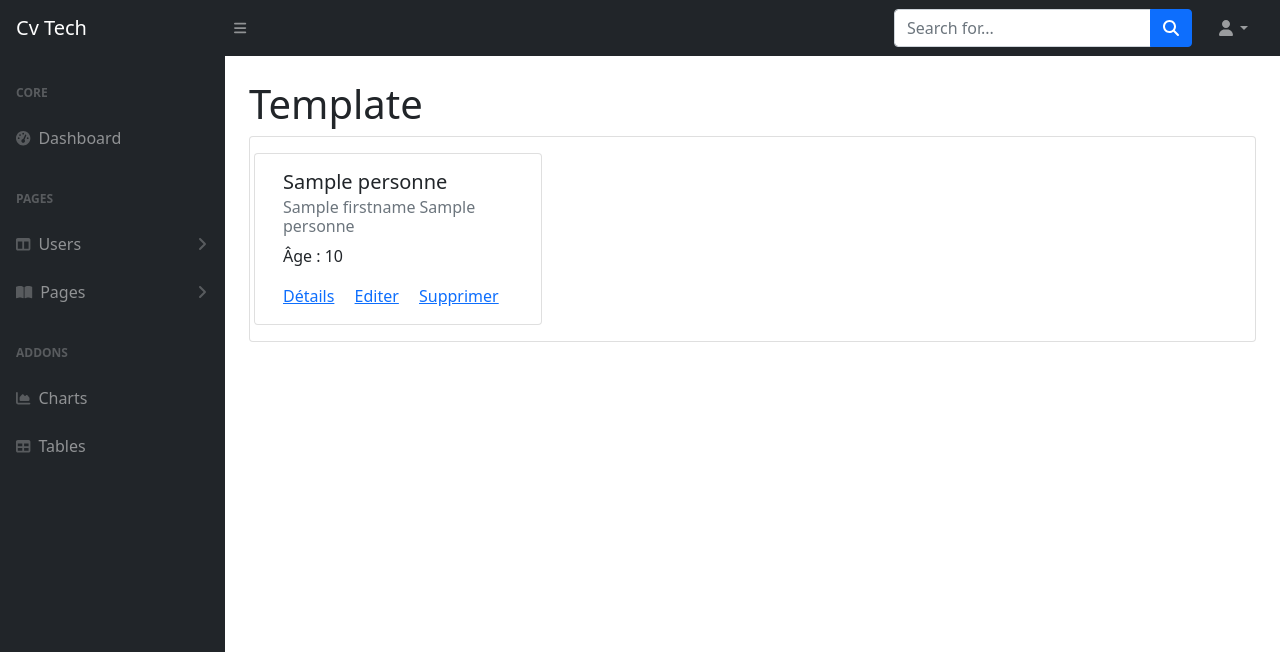
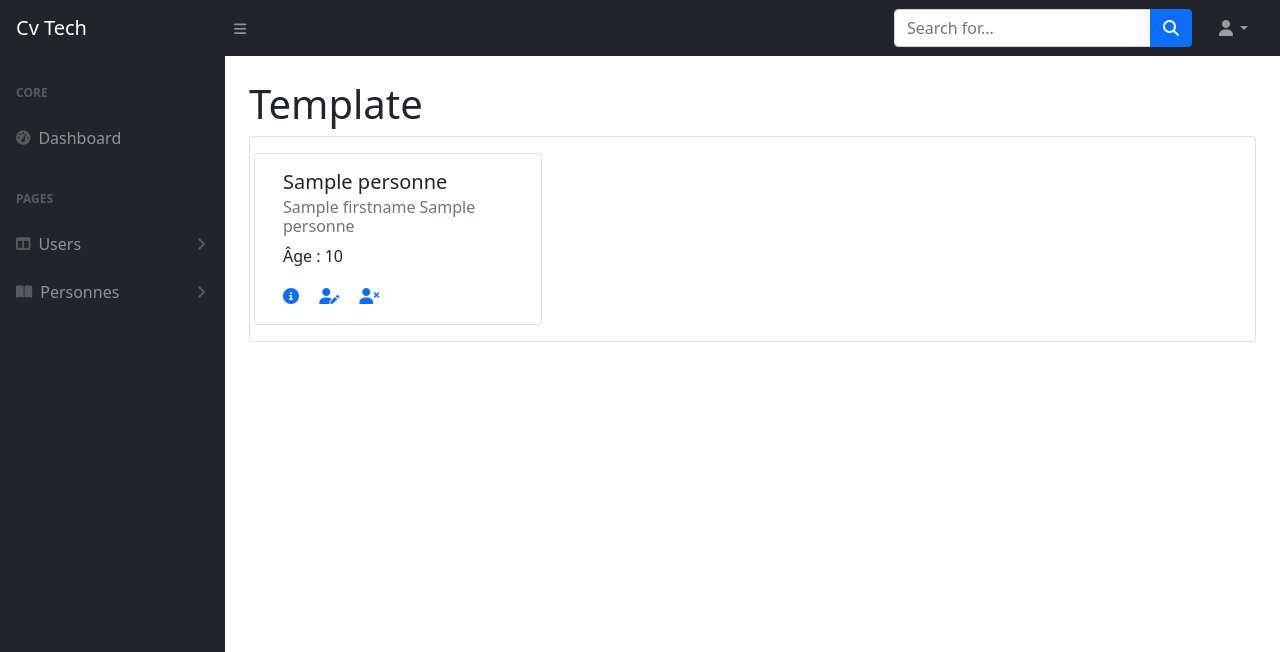
Before and after one commit to Nuage1985/aeb_project, a Symfony app: template templates/personne/index.html.twig in a window 1280 px wide. Shown: the top 652 px of the page. Run offline with Twig, Linux system fonts and the light colour scheme; the template is opened without the code that fills it: most values are stand-ins (such as "Sample title", 1, 10 or a date in 2020); some libraries are stand-ins or nearby versions.

Commit message:
services + reverse control + select2 + jquery + fontawesome

```diff
--- /dev/null
+++ b/package.json
@@ -0,0 +1,5 @@
+{
+  "dependencies": {
+    "jquery": "^3.6.3"
+  }
+}
--- a/src/Entity/Personne.php
+++ b/src/Entity/Personne.php
@@ -32,7 +32,7 @@ class Personne
     #[ORM\Column(type: Types::SMALLINT)]
     private ?int $age = null;
 
-    #[ORM\OneToOne(inversedBy: 'personne', cascade: ['persist', 'remove'])]
+    #[ORM\ManyToOne(inversedBy: 'personne', cascade: ['persist', 'remove'])]
     private ?Profile $profil = null;
 
     #[ORM\ManyToMany(targetEntity: Hobby::class)]
--- a/src/Entity/Profile.php
+++ b/src/Entity/Profile.php
@@ -5,6 +5,8 @@ namespace App\Entity;
 use App\Repository\ProfileRepository;
 use App\Traits\TimeStampTrait;
 use Doctrine\ORM\Mapping as ORM;
+use Doctrine\Common\Collections\ArrayCollection;
+use Doctrine\Common\Collections\Collection;
 
 #[ORM\Entity(repositoryClass: ProfileRepository::class)]
 #[ORM\HasLifecycleCallbacks]
@@ -23,8 +25,8 @@ class Profile
     #[ORM\Column(length: 50)]
     private ?string $rs = null;
 
-    #[ORM\OneToOne(mappedBy: 'profil', cascade: ['persist', 'remove'])]
-    private ?Personne $personne = null;
+   #[ORM\OneToMany(mappedBy: 'profil', targetEntity: Personne::class)]
+    private Collection $personnes;
 
     public function getId(): ?int
     {
--- a/templates/personne/add-personne.html.twig
+++ b/templates/personne/add-personne.html.twig
@@ -10,5 +10,5 @@
 {% endblock %}
 
 {% block title %}
-
+    Editer une personne
 {% endblock %}
--- a/templates/personne/index.html.twig
+++ b/templates/personne/index.html.twig
@@ -1,6 +1,8 @@
 {% extends 'template.html.twig' %}
 
-{% block title %}Liste des personnes{% endblock %}
+{% block title %}
+	Liste des personnes
+{% endblock %}
 
 {% block body %}
 
@@ -11,11 +13,13 @@
 			<div class="card" style="width: 18rem;">
 				<div class="card-body">
 					<h5 class="card-title">{{ personne.name }}</h5>
-                <h6 class="card-subtitle mb-2 text-muted">{{ personne.firstname }} {{ personne.name }}</h6>
-                <p class="card-text">Âge : {{ personne.age }}</p>
-                <a href="{{ path('app_personne.detail', {id: personne.id}) }}" class="card-link">Détails</a>
-                <a href="{{ path('app_personne.edit', {id: personne.id}) }}" class="card-link">Editer</a>
-                <a href="{{ path('app_personne.delete', {id: personne.id}) }}" class="card-link">Supprimer</a>
+					<h6 class="card-subtitle mb-2 text-muted">{{ personne.firstname }}
+						{{ personne.name }}</h6>
+					<p class="card-text">Âge :
+						{{ personne.age }}</p>
+					<a href="{{ path('app_personne.detail', {id: personne.id}) }}" class="card-link"><i class="fa-solid fa-circle-info"></i></a>
+					<a href="{{ path('app_personne.edit', {id: personne.id}) }}" class="card-link"><i class="fa-solid fa-user-pen"></i></a>
+					<a href="{{ path('app_personne.delete', {id: personne.id}) }}" class="card-link"><i class="fa-solid fa-user-xmark"></i></a>
 				</div>
 			</div>
 
@@ -30,29 +34,21 @@
 
 						{% if page != 1 %}
 							<li class="page-item">
-                            <a
-                                    class="page-link"
-                                    href="{{ path('app_personne.list.alls', {page: -1, nbre: nbre}) }}"
-                            >Previous
+								<a class="page-link" href="{{ path('app_personne.list.alls', {page: -1, nbre: nbre}) }}">Previous
 								</a>
 							</li>
 						{% endif %}
 
 						{% for i in range(1, nbrePage) %}
 							<li class="page-item">
-                            <a class="page-link"
-                               href="{{ path('app_personne.list.alls', {page: i, nbre: nbre}) }}"
-                            >{{ i }}
+								<a class="page-link" href="{{ path('app_personne.list.alls', {page: i, nbre: nbre}) }}">{{ i }}
 								</a>
 							</li>
 						{% endfor %}
 
 						{% if page != nbrePage %}
 							<li class="page-item">
-                            <a
-                                    class="page-link"
-                                    href="{{ path('app_personne.list.alls', {page: +1, nbre: nbre}) }}"
-                            >Next
+								<a class="page-link" href="{{ path('app_personne.list.alls', {page: +1, nbre: nbre}) }}">Next
 								</a>
 							</li>
 						{% endif %}
--- a/templates/template.html.twig
+++ b/templates/template.html.twig
@@ -11,10 +11,11 @@
             Template
         {% endblock %}
     </title>
-    <link href="{{ asset('assets/css/styles.css') }}" rel="stylesheet" />
     {% block stylesheets %}
+        <link href="{{ asset('assets/css/styles.css') }}" rel="stylesheet" />
+        <link href="{{ asset('assets/node_modules/select2/dist/css/select2.min.css') }}" rel="stylesheet" />
+        <link href="{{ asset('assets/node_modules/@fortawesome/fontawesome-free/css/all.min.css') }}" rel="stylesheet" />
     {% endblock %}
-    <script src="https://use.fontawesome.com/releases/v6.1.0/js/all.js" crossorigin="anonymous"></script>
 </head>
 <body>
 <nav class="sb-topnav navbar navbar-expand navbar-dark bg-dark">
@@ -66,44 +67,19 @@
                     </div>
                     <a class="nav-link collapsed" href="#" data-bs-toggle="collapse" data-bs-target="#collapsePages" aria-expanded="false" aria-controls="collapsePages">
                         <div class="sb-nav-link-icon"><i class="fas fa-book-open"></i></div>
-                        Pages
+                        Personnes
                         <div class="sb-sidenav-collapse-arrow"><i class="fas fa-angle-down"></i></div>
                     </a>
                     <div class="collapse" id="collapsePages" aria-labelledby="headingTwo" data-bs-parent="#sidenavAccordion">
                         <nav class="sb-sidenav-menu-nested nav accordion" id="sidenavAccordionPages">
-                            <a class="nav-link collapsed" href="#" data-bs-toggle="collapse" data-bs-target="#pagesCollapseAuth" aria-expanded="false" aria-controls="pagesCollapseAuth">
-                                Authentication
-                                <div class="sb-sidenav-collapse-arrow"><i class="fas fa-angle-down"></i></div>
+                            <a class="nav-link collapsed" href="{{ path('app_personne.list.alls') }}">
+                                Liste des personnes
                             </a>
-                            <div class="collapse" id="pagesCollapseAuth" aria-labelledby="headingOne" data-bs-parent="#sidenavAccordionPages">
-                                <nav class="sb-sidenav-menu-nested nav">
-                                    <a class="nav-link" href="login.html">Login</a>
-                                    <a class="nav-link" href="register.html">Register</a>
-                                    <a class="nav-link" href="password.html">Forgot Password</a>
-                                </nav>
-                            </div>
-                            <a class="nav-link collapsed" href="#" data-bs-toggle="collapse" data-bs-target="#pagesCollapseError" aria-expanded="false" aria-controls="pagesCollapseError">
-                                Error
-                                <div class="sb-sidenav-collapse-arrow"><i class="fas fa-angle-down"></i></div>
+                            <a class="nav-link collapsed" href="{{ path('app_personne.edit') }}">
+                                Ajouter une personne
                             </a>
-                            <div class="collapse" id="pagesCollapseError" aria-labelledby="headingOne" data-bs-parent="#sidenavAccordionPages">
-                                <nav class="sb-sidenav-menu-nested nav">
-                                    <a class="nav-link" href="401.html">401 Page</a>
-                                    <a class="nav-link" href="404.html">404 Page</a>
-                                    <a class="nav-link" href="500.html">500 Page</a>
-                                </nav>
-                            </div>
                         </nav>
                     </div>
-                    <div class="sb-sidenav-menu-heading">Addons</div>
-                    <a class="nav-link" href="charts.html">
-                        <div class="sb-nav-link-icon"><i class="fas fa-chart-area"></i></div>
-                        Charts
-                    </a>
-                    <a class="nav-link" href="tables.html">
-                        <div class="sb-nav-link-icon"><i class="fas fa-table"></i></div>
-                        Tables
-                    </a>
                 </div>
             </div>
             <div class="sb-sidenav-footer">
@@ -163,9 +139,12 @@
         </footer>
     </div>
 </div>
-<script src="https://cdn.jsdelivr.net/npm/bootstrap@5.1.3/dist/js/bootstrap.bundle.min.js" crossorigin="anonymous"></script>
-<script src="{{ asset('assets/js/scripts.js') }}"></script>
 {% block javascripts %}
+    <script src="https://cdn.jsdelivr.net/npm/bootstrap@5.1.3/dist/js/bootstrap.bundle.min.js" crossorigin="anonymous"></script>
+    <script src="{{ asset('assets/node_modules/jquery/dist/jquery.min.js') }}"</script>
+    <script src="{{ asset('assets/js/scripts.js') }}"></script>
+    <script src="{{ asset('assets/js/select2.js') }}"></script>
+    <script src="{{ asset('assets/node_modules/select2/dist/js/select2.min.js')}}"></script>
 {% endblock %}
 </body>
 </html>
```
Also changed, not shown: migrations/Version20230217101343.php (added, +31 -0 lines), public/package.json (deleted, +0 -15 lines), src/Controller/PersonneController.php (+19 -29 lines), src/Form/PersonneType.php (+17 -2 lines), src/Services/Helpers.php (added, +16 -0 lines), src/Services/UploaderService.php (added, +38 -0 lines), package-lock.json (added), public/assets/js/select2.js (added), public/assets/package-lock.json (added), public/assets/package.json (added), public/package-lock.json (deleted), public/uploads/brochures/1674965622179-63ef7f9d44522.jpg (added). Lines whose indentation alone changed are shown as unchanged.
